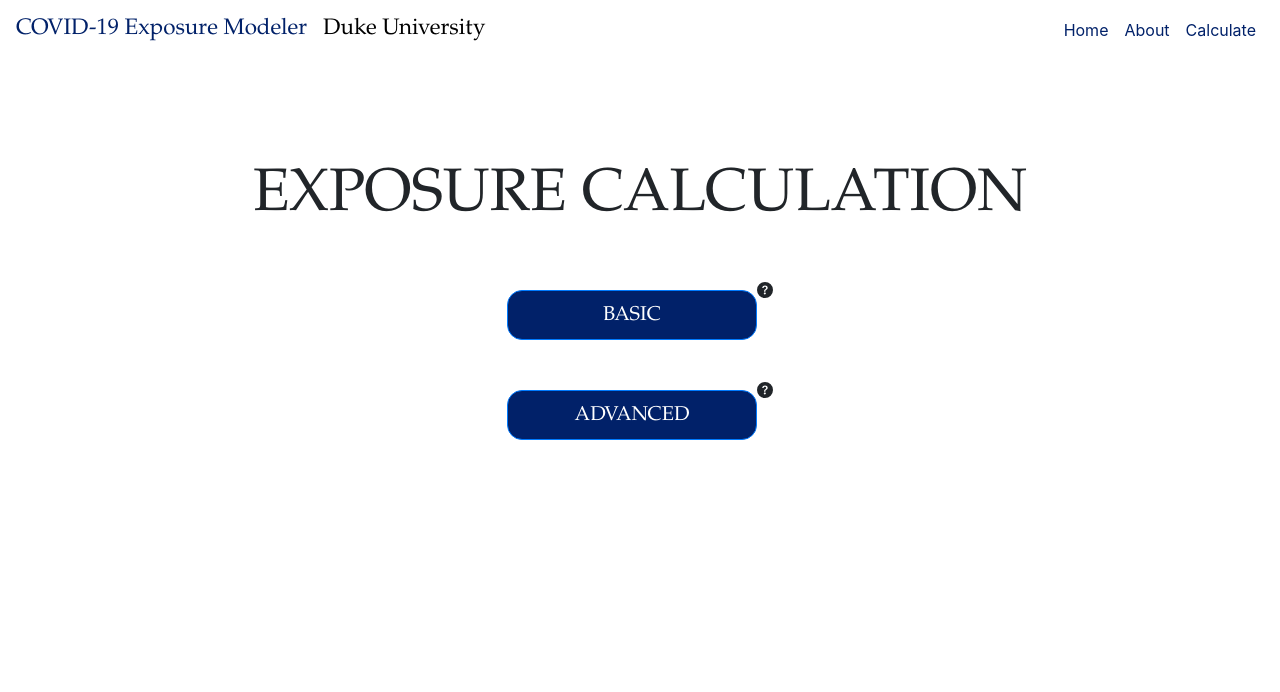
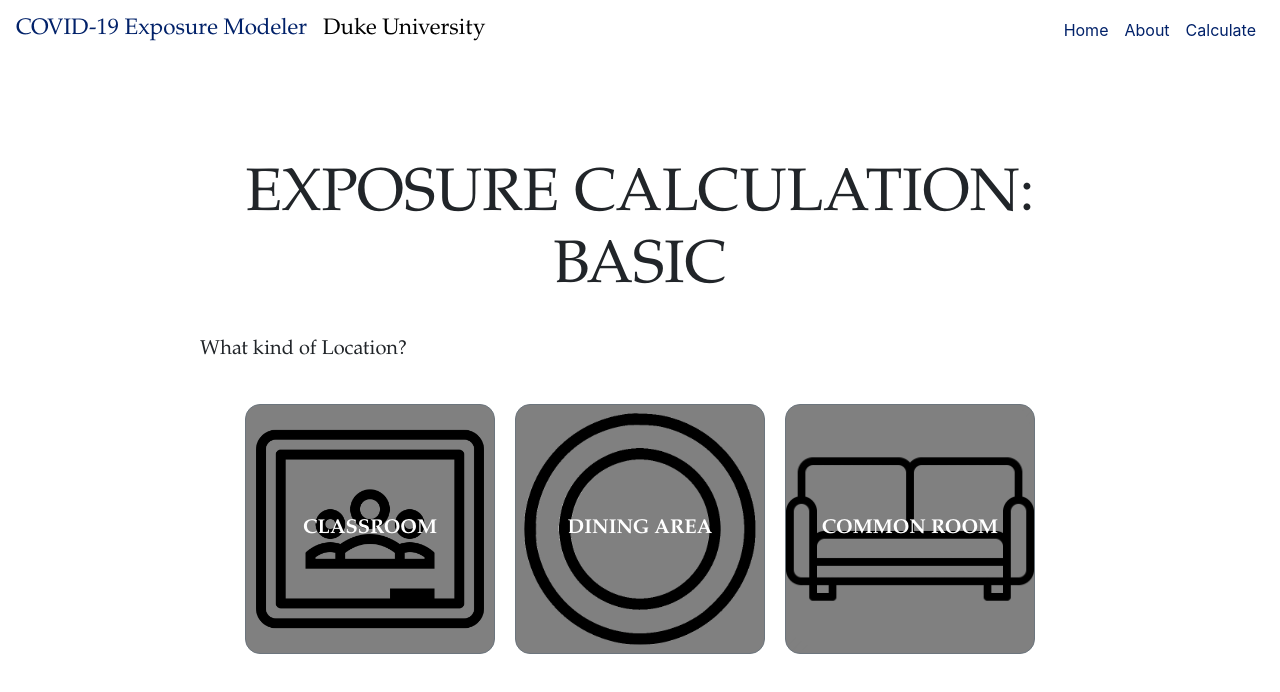
Before and after one commit to ayushgarg-ag/COVID-Risk-Web-App, a React (Create React App) app: page /calculate-home in a window 1280 px wide. Shown: the top 692 px of the page. Built offline with nearby package versions, Linux system fonts and the light colour scheme.

Commit message:
un-reverted helen changes

```diff
--- a/src/App.js
+++ b/src/App.js
@@ -6,8 +6,8 @@ import { Header } from './components/Header';
 import About from './components/About';
 import BasicClassroom from './components/BasicClassroom';
 import CalculateHome from './components/CalculateHome';
-import LocationsBasic from './components/LocationsBasic';
-import LocationsAdvanced from './components/LocationsAdvanced';
+// import LocationsBasic from './components/LocationsBasic';
+// import LocationsAdvanced from './components/LocationsAdvanced';
 import Results from './components/Results';
 import { BrowserRouter as Router, Switch, Route } from 'react-router-dom';
 
@@ -22,8 +22,8 @@ function App() {
           <Route path="/about" component={About} />
           <Route path="/basic-classroom" component={BasicClassroom} />
           <Route path="/calculate-home" component={CalculateHome} />
-          <Route path="/locations-basic" component={LocationsBasic} />
-          <Route path="/locations-advanced" component={LocationsAdvanced} />
+          {/* <Route path="/locations-basic" component={LocationsBasic} />
+          <Route path="/locations-advanced" component={LocationsAdvanced} /> */}
           <Route path="/results" component={Results} />
         </Switch>
       </Router>
--- a/src/components/CalculateHome.css
+++ b/src/components/CalculateHome.css
@@ -1,23 +1,11 @@
-.title{
-    font-size: 60px;
+#classroom-button{
+    background-image: url(/classroom.png);
 }
 
-.desc{
-    font-size: 20px;
-    margin: 30px 0px;
+#dining-button{
+    background-image: url(/dining.png);
 }
 
-.calculate-basic-button{
-    font-size: 20px;
-    margin-top: 50px;
+#commonroom-button{
+    background-image: url(/commonroom.png);
 }
-
-.calculate-advanced-button{
-    font-size: 20px;
-    margin-top: 10px;
-}
-
-.button-desc{
-    font-size: 20px;
-    margin-top: 20px;
-}
--- a/src/components/CalculateHome.js
+++ b/src/components/CalculateHome.js
@@ -1,4 +1,5 @@
 import React from 'react';
+import '../App.css';
 import './CalculateHome.css';
 import "bootstrap/dist/css/bootstrap.min.css";
 import { BsFillQuestionCircleFill } from "react-icons/bs";
@@ -12,25 +13,131 @@ function renderAdvancedTooltip(props) {
     return <Tooltip {...props}>The advanced assessment is best for...</Tooltip>;
 }
 
-function CalculateHome(){
+export default class CalculateHome extends React.Component{
 
-    return(
+    constructor(props) {
+        super(props);
+        this.state = {
+            isLocationSelected: false,
+            isClassroomSelected: false,
+            isDiningSelected: false,
+            isCommonRoomSelected: false
+        };
+
+        this.setLocationSelected = this.setLocationSelected.bind(this);
+        this.setClassroomSelected = this.setClassroomSelected.bind(this);
+        this.setDiningSelected = this.setDiningSelected.bind(this);
+        this.setCommonRoomSelected = this.setCommonRoomSelected.bind(this);
+    }
+
+    setLocationSelected(event) {
+        this.setState({isLocationSelected: true})
+    }
+    setClassroomSelected(event) {
+        this.setState({isLocationSelected: true})
+        this.setState({isClassroomSelected: true})
+    }
+    setDiningSelected(event) {
+        this.setState({isLocationSelected: true})
+        this.setState({isDiningSelected: true})
+    }
+    setCommonRoomSelected(event) {
+        this.setState({isLocationSelected: true})
+        this.setState({isCommonRoomSelected: true})
+    }
+
+
+    render() {
+        const isLocationSelected = this.state.isLocationSelected;
+        const isClassroomSelected = this.state.isClassroomSelected;
+        const isDiningSelected = this.state.isDiningSelected;
+        const isCommonRoomSelected = this.state.isCommonRoomSelected;
+        let divHeader;
+        let divBody;
+
+        if (isLocationSelected) {
+            divHeader =
             <nav className="centered-layout">
-            <h2 className="title">EXPOSURE CALCULATION</h2>
-            <a href="/locations-basic">
+                <h2 className="title">EXPOSURE CALCULATION: BASIC</h2>
+                <p className="desc">
+                    What kind of Assessment?
+                </p>
+            </nav>
+            if (isClassroomSelected) {
+                divBody =
+                <nav>
+                    <a href="/basic-classroom">
                         <button className="btn btn-primary">BASIC</button>
                     </a>
                     <OverlayTrigger placement="right" delay={{ show: 250, hide: 400 }} overlay={renderBasicTooltip}>
                     <BsFillQuestionCircleFill variant="success" />
                     </OverlayTrigger><br/>
-            <a href="/locations-advanced">
+                    <a href="/advanced-classroom">
                         <button className="btn btn-primary">ADVANCED</button>
                     </a>
                     <OverlayTrigger placement="right" delay={{ show: 250, hide: 400 }} overlay={renderAdvancedTooltip}>
                     <BsFillQuestionCircleFill variant="success" />
                     </OverlayTrigger>
                 </nav>
+            }
+            else if (isDiningSelected) {
+                divBody =
+                <nav>
+                    <a href="/basic-dining">
+                        <button className="btn btn-primary">BASIC</button>
+                    </a>
+                    <OverlayTrigger placement="right" delay={{ show: 250, hide: 400 }} overlay={renderBasicTooltip}>
+                    <BsFillQuestionCircleFill variant="success" />
+                    </OverlayTrigger><br/>
+                    <a href="/advanced-dining">
+                        <button className="btn btn-primary">ADVANCED</button>
+                    </a>
+                    <OverlayTrigger placement="right" delay={{ show: 250, hide: 400 }} overlay={renderAdvancedTooltip}>
+                    <BsFillQuestionCircleFill variant="success" />
+                    </OverlayTrigger>
+                </nav>
+            }
+            else if (isCommonRoomSelected) {
+                divBody =
+                <nav>
+                    <a href="/basic-commonroom">
+                        <button className="btn btn-primary">BASIC</button>
+                    </a>
+                    <OverlayTrigger placement="right" delay={{ show: 250, hide: 400 }} overlay={renderBasicTooltip}>
+                    <BsFillQuestionCircleFill variant="success" />
+                    </OverlayTrigger><br/>
+                    <a href="/advanced-commonroom">
+                        <button className="btn btn-primary">ADVANCED</button>
+                    </a>
+                    <OverlayTrigger placement="right" delay={{ show: 250, hide: 400 }} overlay={renderAdvancedTooltip}>
+                    <BsFillQuestionCircleFill variant="success" />
+                    </OverlayTrigger>
+                </nav>
+            }
+        }
+
+        else {
+            divHeader =
+            <nav className="centered-layout">
+                <h2 className="title">EXPOSURE CALCULATION: BASIC</h2>
+                <p className="desc">
+                    What kind of Location?
+                </p>
+            </nav>
+            divBody =
+            <nav>
+                <button id="classroom-button" className="btn btn-secondary" onClick={this.setClassroomSelected}><b>CLASSROOM</b></button>
+                <button id="dining-button" className="btn btn-secondary" onClick={this.setDiningSelected}><b>DINING AREA</b></button>
+                <button id="commonroom-button" className="btn btn-secondary" onClick={this.setCommonRoomSelected}><b>COMMON ROOM</b></button>
+            </nav>
+        }
+    return(
+        <nav className="centered-layout">
+            <div>
+              {divHeader}
+              {divBody}
+            </div>
+        </nav>
         )
     }
-
-export default CalculateHome;
+}
--- a/src/components/Locations.css
+++ /dev/null
@@ -1,11 +0,0 @@
-#classroom-button{
-    background-image: url(/classroom.png);
-}
-
-#dining-button{
-    background-image: url(/dining.png);
-}
-
-#commonroom-button{
-    background-image: url(/commonroom.png);
-}
--- a/src/components/LocationsAdvanced.js
+++ /dev/null
@@ -1,24 +0,0 @@
-import React from 'react';
-import '../App.css';
-
-function LocationsAdvanced(){
-    return(
-        <nav className="locations-advanced">
-            <h2 className="title">EXPOSURE CALCULATION: ADVANCED</h2>
-            <p className="desc">
-                What kind of Location?
-            </p>
-            <a href="/basic-classroom">
-                <button className="btn btn-primary">CLASSROOM</button><br/>
-            </a>
-            <a href="/basic-classroom">
-                <button className="btn btn-primary">DINING</button>
-            </a>
-            <a href="/basic-classroom">
-                <button className="btn btn-primary">COMMON</button>
-            </a>
-        </nav>
-    )
-}
-
-export default LocationsAdvanced;
--- a/src/components/LocationsBasic.js
+++ /dev/null
@@ -1,25 +0,0 @@
-import React from 'react';
-import '../App.css';
-import './Locations.css';
-
-function LocationsBasic(){
-    return(
-        <nav className="centered-layout">
-            <h2 className="title">EXPOSURE CALCULATION: BASIC</h2>
-            <p className="desc">
-                What kind of Location?
-            </p>
-            <a href="/basic-classroom">
-                <button id="classroom-button" className="btn btn-secondary"><b>CLASSROOM</b></button>
-            </a>
-            <a href="/basic-classroom">
-                <button id="dining-button" className="btn btn-secondary"><b>DINING AREA</b></button>
-            </a>
-            <a href="/basic-classroom">
-                <button id="commonroom-button" className="btn btn-secondary"><b>COMMON ROOM</b></button>
-            </a>
-        </nav>
-    )
-}
-
-export default LocationsBasic;
```
Lines whose indentation alone changed are shown as unchanged.
